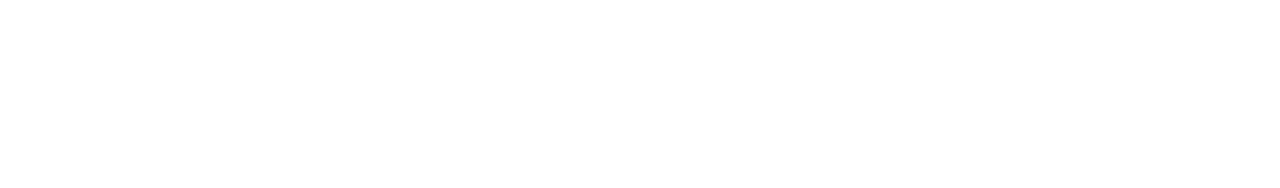
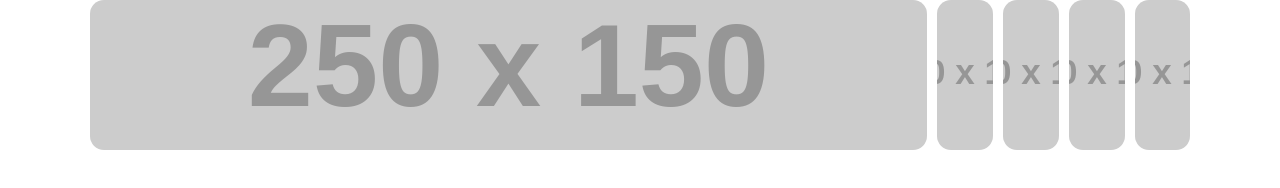
Before and after one commit to nkartikaxioned/expanding-cards, a plain HTML site: page index.html in a window 1280 px wide. Drawn offline with Linux system fonts and the light colour scheme; placeholder pictures from the web are drawn by us.

Commit message:
expanding-cards section style commit

```diff
--- a/assets/css/style.css
+++ b/assets/css/style.css
@@ -79,7 +79,7 @@ sub { bottom: -.25em; }
 }
 
 .cf:after { clear: both; }
-.cf { *zoom: 1; }
+/* .cf { *zoom: 1; } */
 
 /*for all*/
 body {
@@ -103,18 +103,7 @@ li {
   width: 86%;
   margin: 0 auto;
 }
-/*=================================
-  Header styling starts here
-=================================*/
 
-
-
-
-
-
-/*=================================
-  Header styling ends here
-=================================*/
 
 /*=================================
   main styling starts here
@@ -122,8 +111,31 @@ li {
 
 
 
+.expanding-cards .wrapper ul { display: flex; }
+.list li:not(:last-child) {  margin-right: 10px; }
+.list li { cursor: pointer; }
 
+.section {
+  flex: 0.1;
+  height: 150px;
+  transition:  0.7s ease-out;
+}
 
+figure {
+  width: 100%;
+  height: 100%;
+}
+
+img {
+  object-fit: cover;
+  width: 100%;
+  height: 100%;
+  border-radius: 14px;
+}
+
+.active {
+  flex: 1.5;
+}
 
 
 
@@ -131,19 +143,6 @@ li {
   main styling ends here
 =================================*/
 
-/*=================================
-  footer styling starts here
-=================================*/
-
-
-
-
-
-
-
- /*=================================
-  footer styling ends here
-=================================*/
 
 /*media query starts*/
 /*media query for 995px starts here*/
--- a/index.html
+++ b/index.html
@@ -22,23 +22,21 @@
 <body>
   <!--container start-->
   <div class="container">
-    <!--header section start-->
-    <header>
-
-    </header>
-    <!--header section start-->
     <!--main section start-->
     <main>
-
+      <section class="expanding-cards">
+        <div class="wrapper">
+          <ul class="list">
+            <li class="section one active"><figure><img src="https://placehold.co/250x150/000000/FFF" alt="image"></figure></li>
+            <li class="section two"><figure><img src="https://placehold.co/250x150/000000/FFF" alt="image"></figure></li>
+            <li class="section three"><figure><img src="https://placehold.co/250x150/000000/FFF" alt="image"></figure></li>
+            <li class="section four"><figure><img src="https://placehold.co/250x150/000000/FFF" alt="image"></figure></li>
+            <li class="section five"><figure><img src="https://placehold.co/250x150/000000/FFF" alt="image"></figure></li>
+          </ul>
+        </div>
+      </section>
     </main>
     <!--main section end-->
-
-    <!--footer section start-->
-    <footer>
-
-    </footer>
-    <!--footer section end-->
-
   </div>
   <!--container end-->
   <script src="assets/js/script.js"></script>
```
